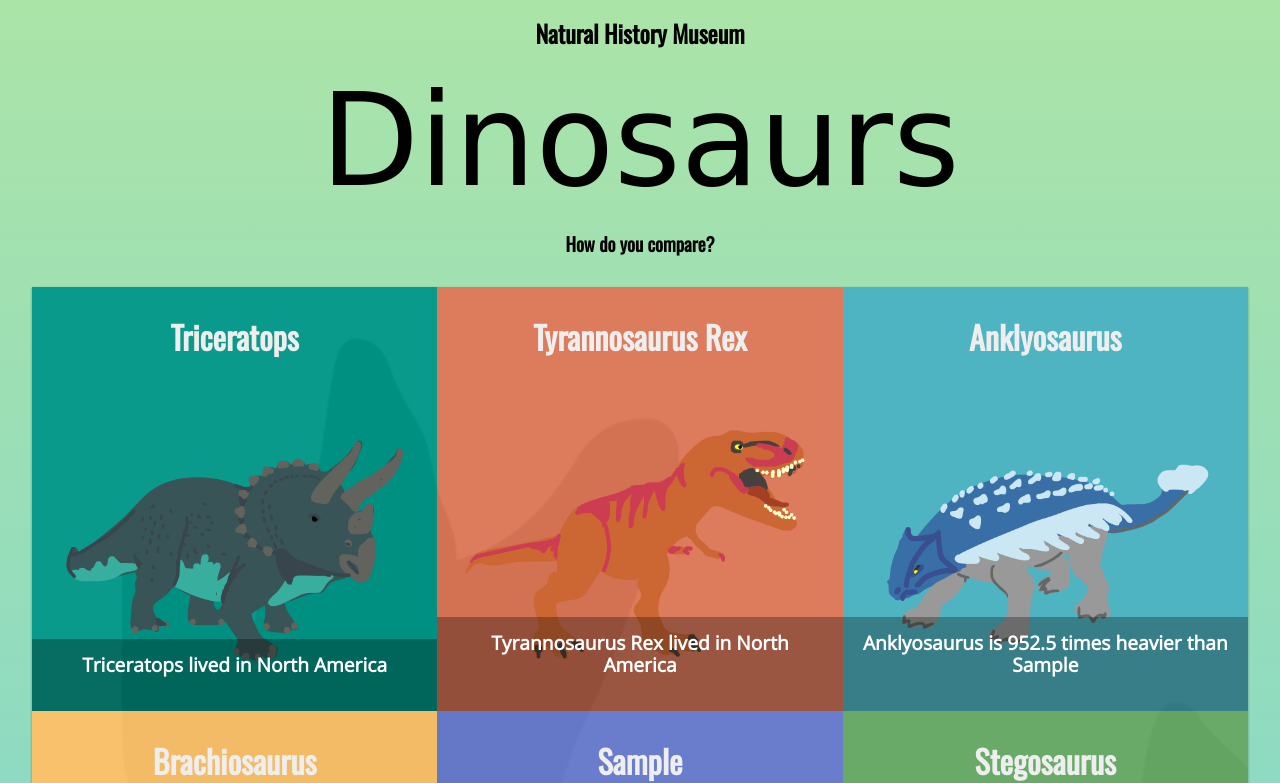
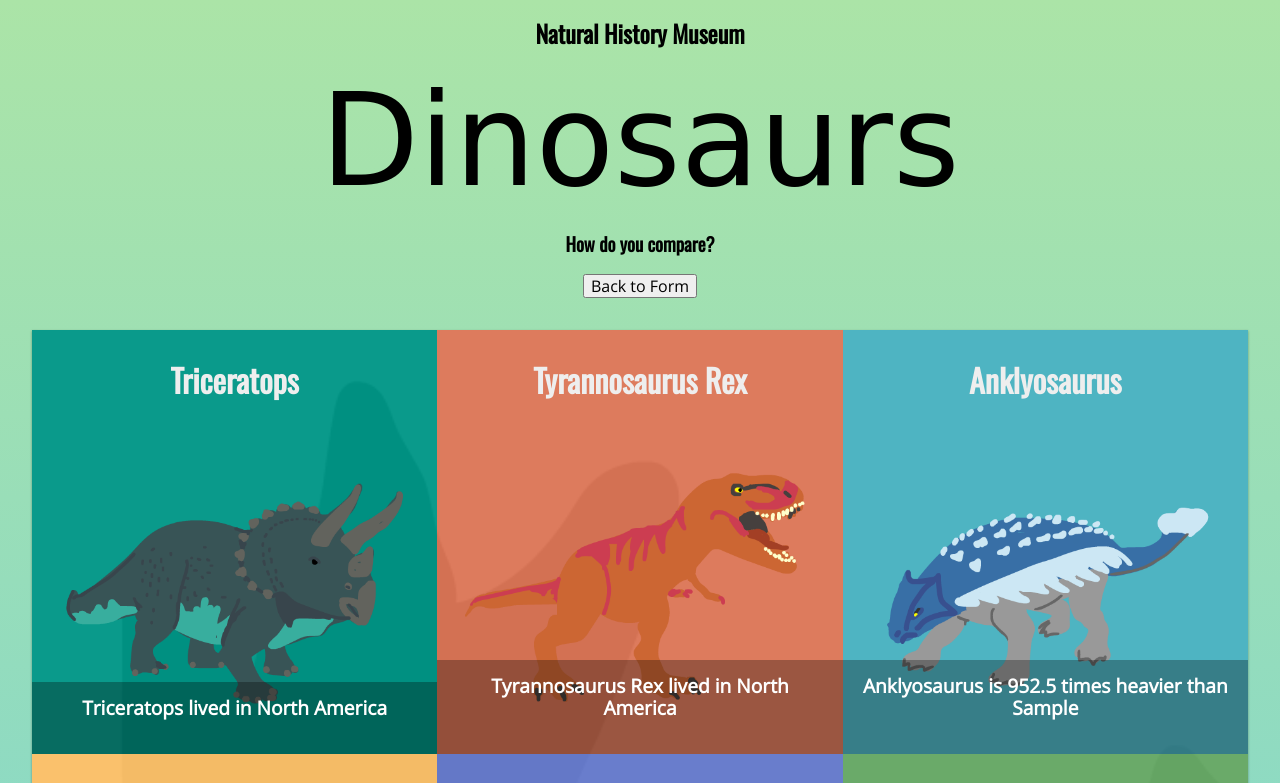
Before and after one commit to LiubovKleimenova/Dinosaurs, a plain HTML site: page index.html in a window 1280 px wide. Both pictures are taken after typing "Sample", "5", "5", "5" into the empty fields and a click on the button "Compare Me!". Shown: the top 783 px of the page. Drawn offline with nearby package versions, Linux system fonts and the light colour scheme; a web font is replaced by a local one.

Commit message:
add back btn, hide human data with private method

```diff
--- a/app.css
+++ b/app.css
@@ -42,6 +42,7 @@ p {
 
 /* Grid Styles */
 .grid {
+    position: relative;
     background: #fff url(images/tracks.png) no-repeat;
     background-size: cover;
     display: flex;
@@ -176,6 +177,13 @@ select {
     color: #fff;
     cursor: pointer;
 }
+/*
+.btn-back {
+    position: absolute;
+    top: -20px;
+    left: 0;
+    order: 10;
+} */
 
 /* Footer */
 .fine-print {
--- a/app.js
+++ b/app.js
@@ -1,6 +1,6 @@
-const submitBtn = document.getElementById("btn");
-const form = document.getElementById("dino-compare");
-const grid = document.getElementById("grid");
+const form = document.getElementById('dino-compare');
+const grid = document.getElementById('grid');
+const backBtn = document.getElementById('back-btn');
 
 class Being {
 	constructor(species, diet, height, weight) {
@@ -13,7 +13,7 @@ class Being {
 
 class Dino extends Being {
 	constructor(species, diet, height, weight, fact, when, where) {
-		super(species, diet, height * 0.3048, weight * 0.453592); //coefficients are to turn lb to kg, feet to m
+		super(species, diet, height * 0.3048, weight * 0.453592); // coefficients are to turn lb to kg, feet to m
 		this.fact = fact;
 		this.when = when;
 		this.where = where;
@@ -22,7 +22,7 @@ class Dino extends Being {
 
 class Human extends Being {
 	constructor(name, diet, height, weight) {
-		super("human", diet, height, weight);
+		super('human', diet, height, weight);
 		this.name = name;
 	}
 }
@@ -70,62 +70,57 @@ Dino.prototype.getRandomFact = function getRandomFact(human) {
 };
 
 async function getDinosData() {
-	const data = await fetch("/dino.json");
+	const data = await fetch('/dino.json');
 	const dinoData = await data.json();
 	return dinoData.Dinos;
 }
 
-// function getHumanData() {
-// 	//make IIFE instead
-// 	return {
-// 		name: document.getElementById("name").value,
-// 		diet: document.getElementById("diet").value,
-// 		weight: Number(document.getElementById("weight").value),
-// 		height:
-// 			Number(document.getElementById("meters").value) +
-// 			0.01 * Number(document.getElementById("cm").value),
-// 	};
-// }
-
 function toggleScreen() {
-	form.classList.add("hide");
-	grid.classList.remove("hide");
+	form.classList.toggle('hide');
+	grid.classList.toggle('hide');
+	backBtn.classList.toggle('hide');
 }
 
 function generateTile(animal, human) {
-	let tile = document.createElement("div");
-	let name = document.createElement("h3");
-	let image = document.createElement("img");
-	let fact = document.createElement("p");
+	let tile = document.createElement('div');
+	let name = document.createElement('h3');
+	let image = document.createElement('img');
+	let fact = document.createElement('p');
 
 	name.innerHTML = animal instanceof Dino ? animal.species : animal.name; // name for human, species for other
 	fact.innerHTML =
-		animal instanceof Dino && animal.species !== "Pigeon"
+		animal instanceof Dino && animal.species !== 'Pigeon'
 			? animal.getRandomFact(human)
 			: animal.fact; // random for dinos, single for pigeon
-	image.setAttribute("src", `/images/${animal.species}.png`);
-	image.setAttribute("alt", animal.species);
+	image.setAttribute('src', `/images/${animal.species}.png`);
+	image.setAttribute('alt', animal.species);
 
-	tile.classList.add("grid-item");
+	tile.classList.add('grid-item');
 	tile.appendChild(name);
 	tile.appendChild(image);
 	if (animal instanceof Dino) {
-		tile.appendChild(fact); // do nor append fact to human tile
+		tile.appendChild(fact); // do not append fact to human tile
 	}
 	grid.appendChild(tile);
 }
 
-form.addEventListener("submit", function (e) {
-	// Use IIFE to get human data from form (??) why??
+form.addEventListener('submit', function (e) {
 	e.preventDefault();
-	let humanData = (function() {
+
+	// use IIFE to make human data ptivate
+	let humanData = (function () {
+		let name = document.getElementById('name').value;
+		let diet = document.getElementById('diet').value;
+		let weight = Number(document.getElementById('weight').value);
+		let height =
+			Number(document.getElementById('meters').value) +
+			0.01 * Number(document.getElementById('cm').value);
+
 		return {
-			name: document.getElementById("name").value,
-			diet: document.getElementById("diet").value,
-			weight: Number(document.getElementById("weight").value),
-			height:
-				Number(document.getElementById("meters").value) +
-				0.01 * Number(document.getElementById("cm").value),
+			name: name,
+			diet: diet,
+			weight: weight,
+			height: height,
 		};
 	})();
 
@@ -156,3 +151,8 @@ form.addEventListener("submit", function (e) {
 
 	toggleScreen();
 });
+
+backBtn.addEventListener('click', function () {
+	toggleScreen();
+	grid.innerHTML = '';
+});
--- a/index.html
+++ b/index.html
@@ -43,7 +43,10 @@
         </div>
     </form>
     <!-- .grid to attach tiles to -->
-    <main id="grid" class="hide grid"></main>
+    <button type="button" class="btn-back hide" id="back-btn">Back to Form</button>
+    <main id="grid" class="hide grid">
+
+    </main>
     <footer>
         <!-- Include information source -->
         <p class="fine-print">Data Sourced from <a href="https://www.wikipedia.org/">Wikipedia.org</a>, all numbers are approximations.</p>
```
